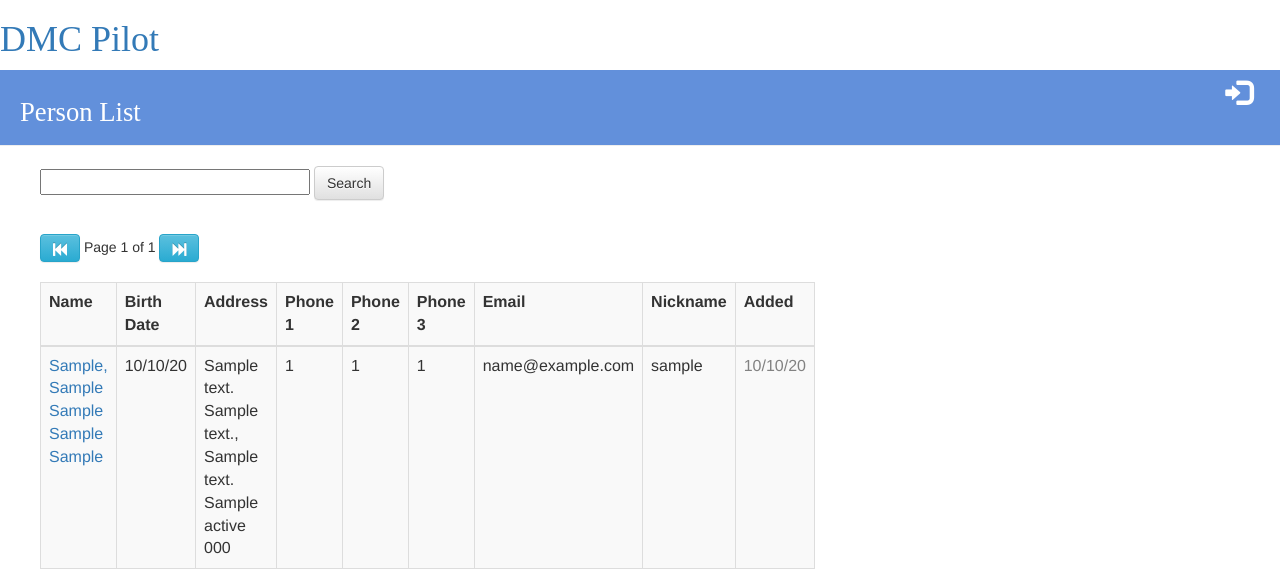
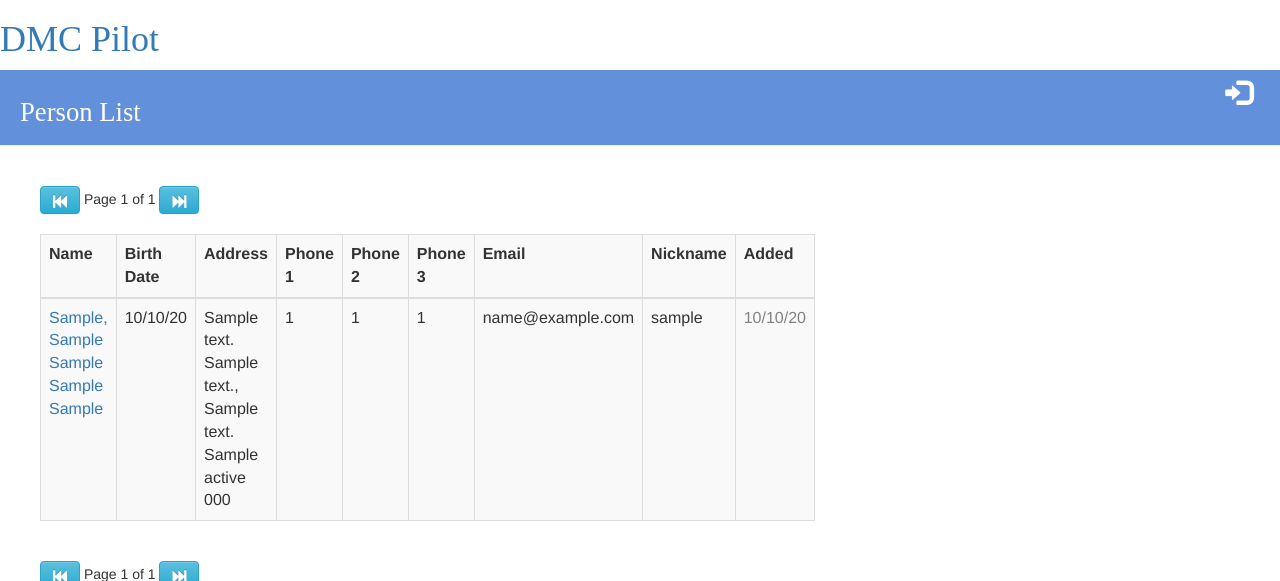
Before and after one commit to mxmoss/mysite, a Django app: template myapp/templates/myapp/person_list.html in a window 1280 px wide. Shown: the top 581 px of the page. Run offline with Django 3.2, Linux system fonts and the light colour scheme; the template is opened without the code that fills it: most values are stand-ins (such as "Sample title", 1, 10 or a date in 2020); some libraries are stand-ins or nearby versions.

Commit message:
Moved person search to base
removed the person search from Person List.
Added it instead to Main nav bar. this seems more useful for this
particular app

```diff
--- a/myapp/templates/myapp/person_list.html
+++ b/myapp/templates/myapp/person_list.html
@@ -1,9 +1,5 @@
 {% extends 'myapp/base.html' %}
 {% block content %}
-<form method="POST" class="search-form" action="{% url 'person_list' %}" >{% csrf_token %}
-<input type="text" name="searchStr" size="30">
-<button type="submit" class="search btn btn-default">Search</button>
-</form>
 <div class="pagination">
     <span class="step-links">
         <a href="?page={1}" class="btn btn-info btn-md"><span class="glyphicon glyphicon-fast-backward"></span></a>
```
